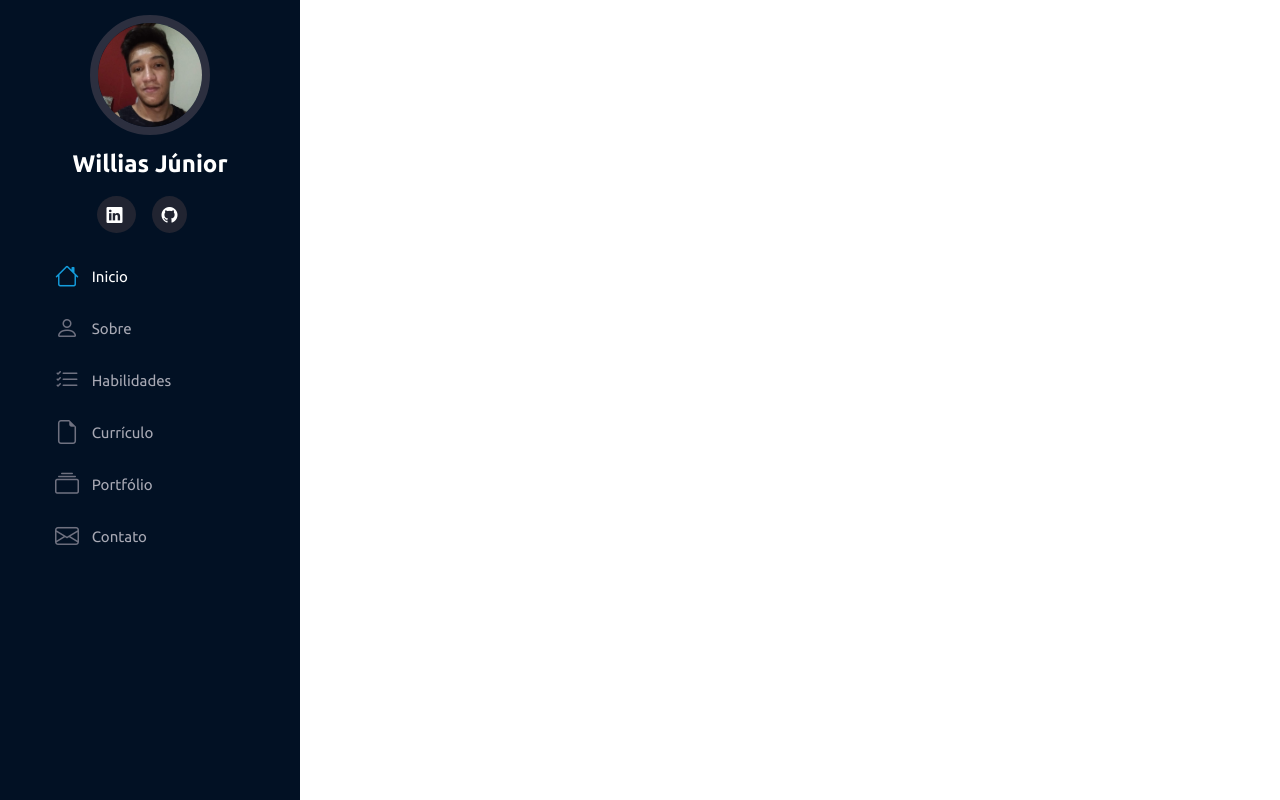
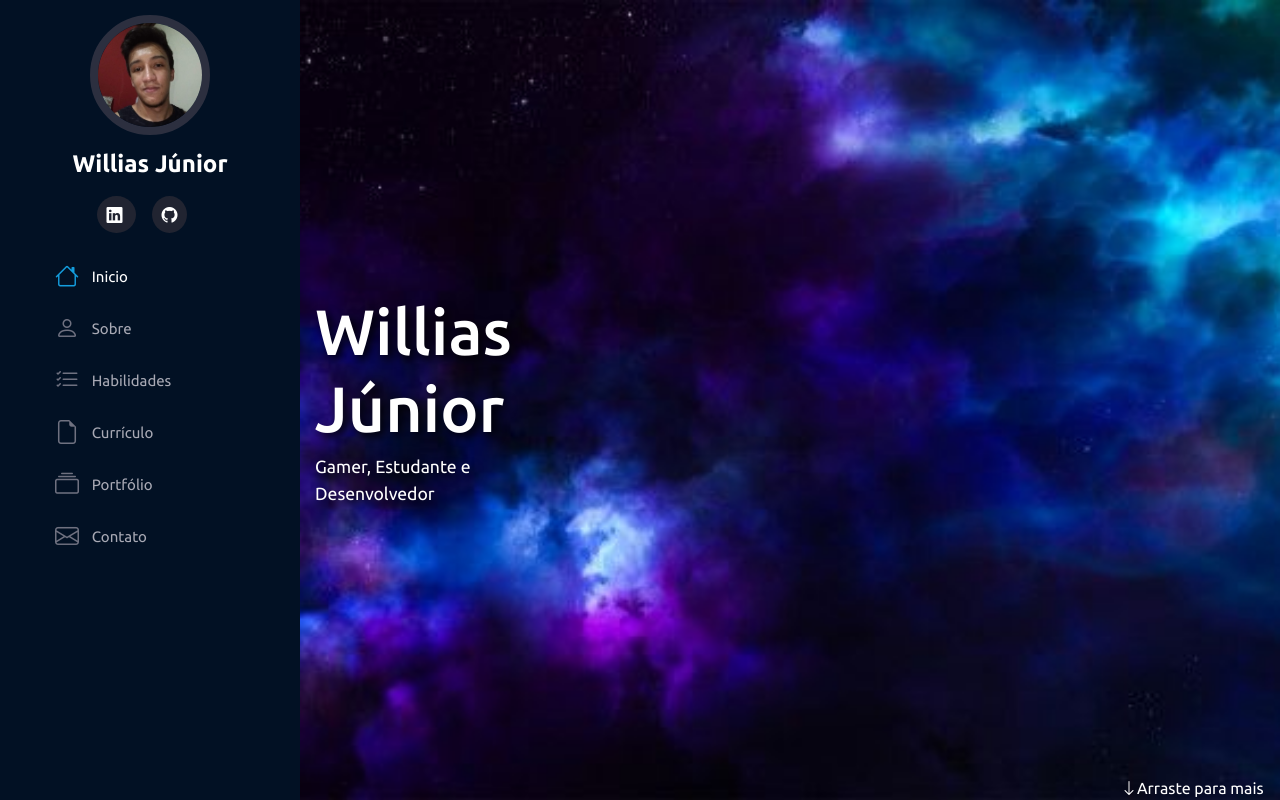
Before and after one commit to maxwillias/Portfolio, a Flask app: page / in a window 1280 px wide. Run offline with Flask 3, Linux system fonts and the light colour scheme; some libraries are stand-ins or nearby versions.

Commit message:
Construindo seção de inicio

```diff
--- a/static/style.css
+++ b/static/style.css
@@ -86,3 +86,40 @@ body {
 .nav-menu li:hover>a i {
     color: #149ddd;
 }
+
+#main {
+    margin-left: 300px;
+}
+
+section#inicio {
+    background-image: url(../static/img/banner_portfolio.jpg);
+    background-repeat: no-repeat;
+    background-size: cover;
+    background-attachment: fixed;
+    background-position: center;
+
+    width: 100%;
+    height: 100vh;
+}
+
+section#inicio h2 {
+    font-size: 4rem;
+}
+
+section#inicio span#subtitle {
+    margin-right: 8rem;
+    font-size: 1.1rem;
+}
+
+.text-shadow {
+    text-shadow: 4px 4px 10px #000000;
+}
+
+section#inicio div#arraste{
+    width: 9rem;
+}
+
+section#inicio div#arraste a {
+    text-decoration: none;
+    color: #fff;
+}
--- a/templates/index.html
+++ b/templates/index.html
@@ -46,7 +46,20 @@
               </ul>
         </nav>
     </aside>
-
+    <main id="main">
+        <section id="inicio" class="row m-0 p-0">
+            <div class="col-md-5 d-flex justify-content-center align-items-center flex-column">
+                <h2 class="text-white text-shadow">Willias Júnior</h2>
+                <span id="subtitle" class="text-white text-shadow">Gamer, Estudante e Desenvolvedor</span>
+            </div>
+            <div class="col-md-7 d-flex justify-content-end align-items-end">
+                <div id="arraste" class="d-flex align-items-center">
+                    <i class="bi bi-arrow-down text-white pe-2 fs-2" aria-hidden="true"></i>
+                    <a href="">Arraste para mais</a>
+                </div>
+            </div>
+        </section>
+    </main>
 
     <script src="../static/bootstrap/js/bootstrap.bundle.min.js"></script>
     <script src="../static/script.js"></script>
```
Also changed, not shown: static/img/banner_portfolio.jpg (added).
